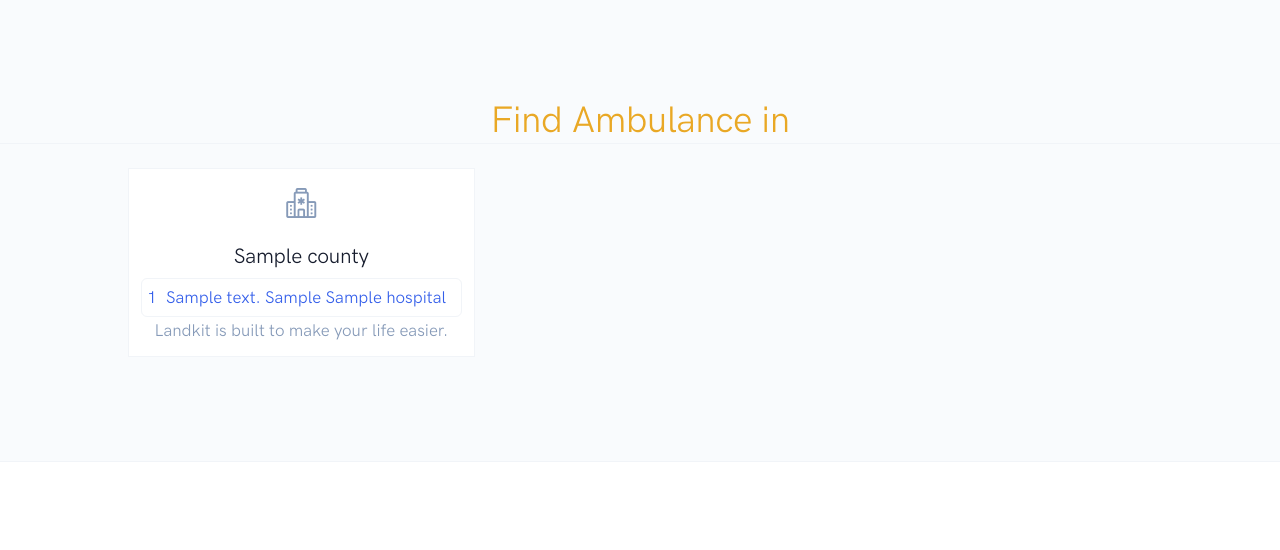
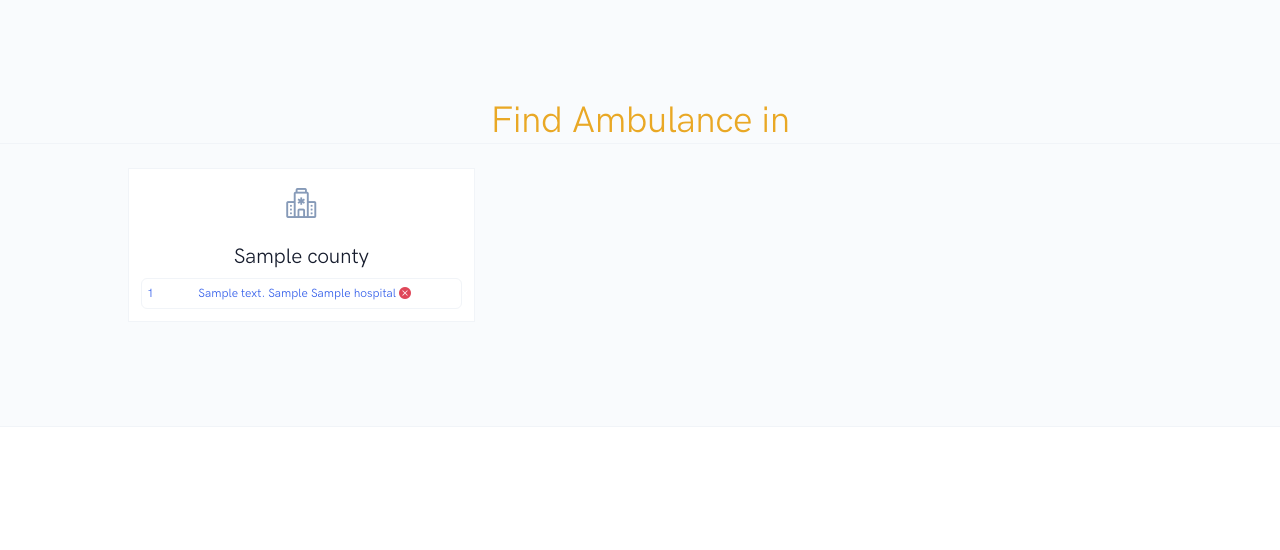
Before and after one commit to JohnMwanyika/e-datuzen, a Django app: page /ambulance/ in a window 1280 px wide. Shown: the part 530-1080 px from the top of the page. Run offline with Django 3.2, Linux system fonts and the light colour scheme; tables that the repository leaves empty hold one stand-in row (values such as "Sample post"); some libraries are stand-ins or nearby versions; some web fonts are replaced.

Commit message:
mark ambulance unavailable when requested

```diff
--- a/ambulance/templates/home.html
+++ b/ambulance/templates/home.html
@@ -39,7 +39,8 @@
   </section>
   <!-- FEATURES -->
   <section id="availbale" class="py-8 py-md-11 bg-light border-bottom">
-    <h1 class="text-center text-county-orange border-bottom" data-aos="fade-up">Find Ambulance in</h1>
+    <h1 class="text-center text-county-orange border-bottom"
+        data-aos="fade-up">Find Ambulance in</h1>
     <div class="container">
       <div class="row">
         {% for hos in hospitals %}
@@ -54,17 +55,17 @@
             <div class="list-group">
               {% for ambulance in hos.ambulance_set.all %}
                 {% if ambulance  %}
-                  <a href="#" class="list-group-item list-group-item-action ambulance text-primary"><span class="float-start">{{ forloop.counter }}</span>{{ ambulance }} {{ ambulance.no_plate }} {{ ambulance.hospital }}</a>
+                  <a href="#"
+                     class="list-group-item list-group-item-action ambulance text-primary fs-6"><span class="float-start">{{ forloop.counter }}</span>{{ ambulance }} {{ ambulance.no_plate }} {{ ambulance.hospital }} {% if ambulance.requested %}<span><i class="bi bi-x-circle-fill text-danger"></i></span>{% else %}<span><i class="bi bi-check-circle-fill text-success"></i></span>{% endif %}</a>
                 {% else %}
                   <p>No ambulances at the moment</p>
                 {% endif %}
               {% endfor %}
               <!-- <a class="list-group-item list-group-item-action disabled">A disabled link item</a> -->
             </div>
-
             <!-- Text -->
             <p class="text-muted mb-6 mb-md-0">
-              Landkit is built to make your life easier.
+              <!-- Landkit is built to make your life easier. -->
             </p>
           </div>
         {% endfor %}
```
